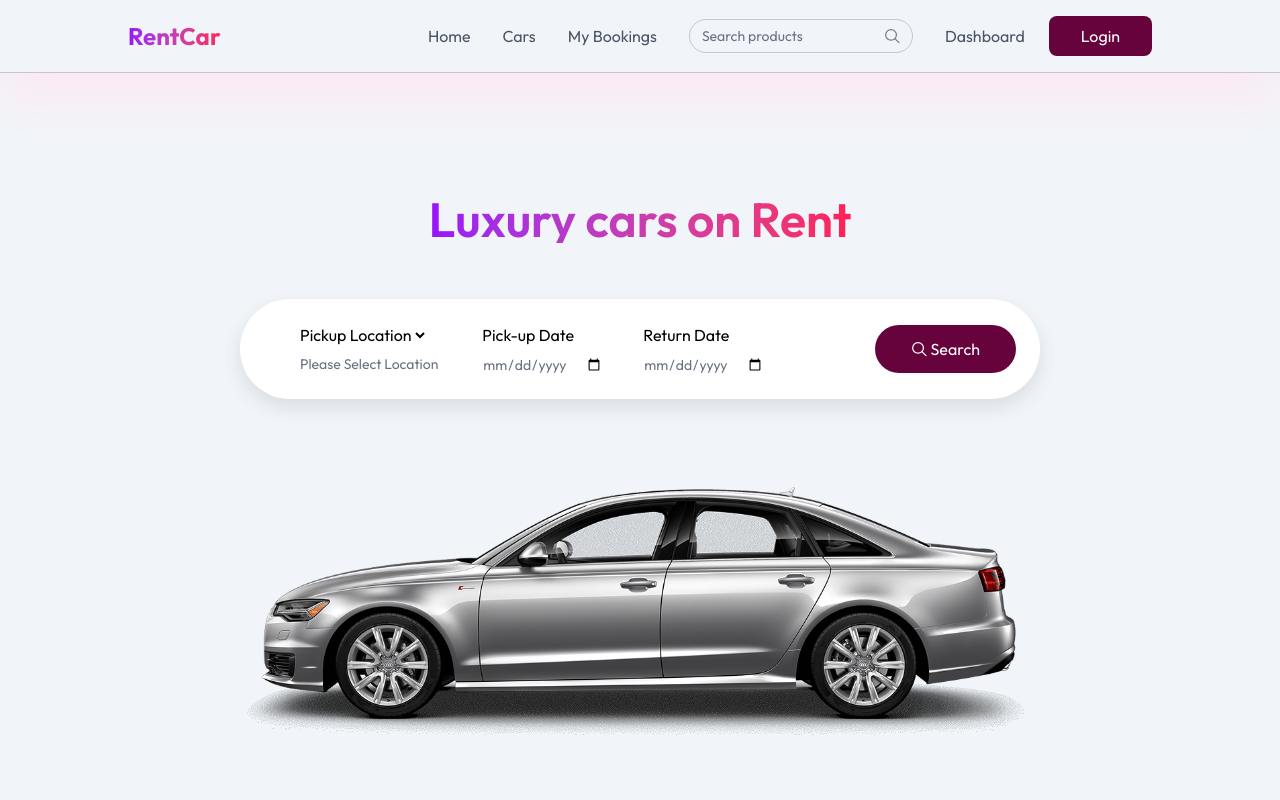
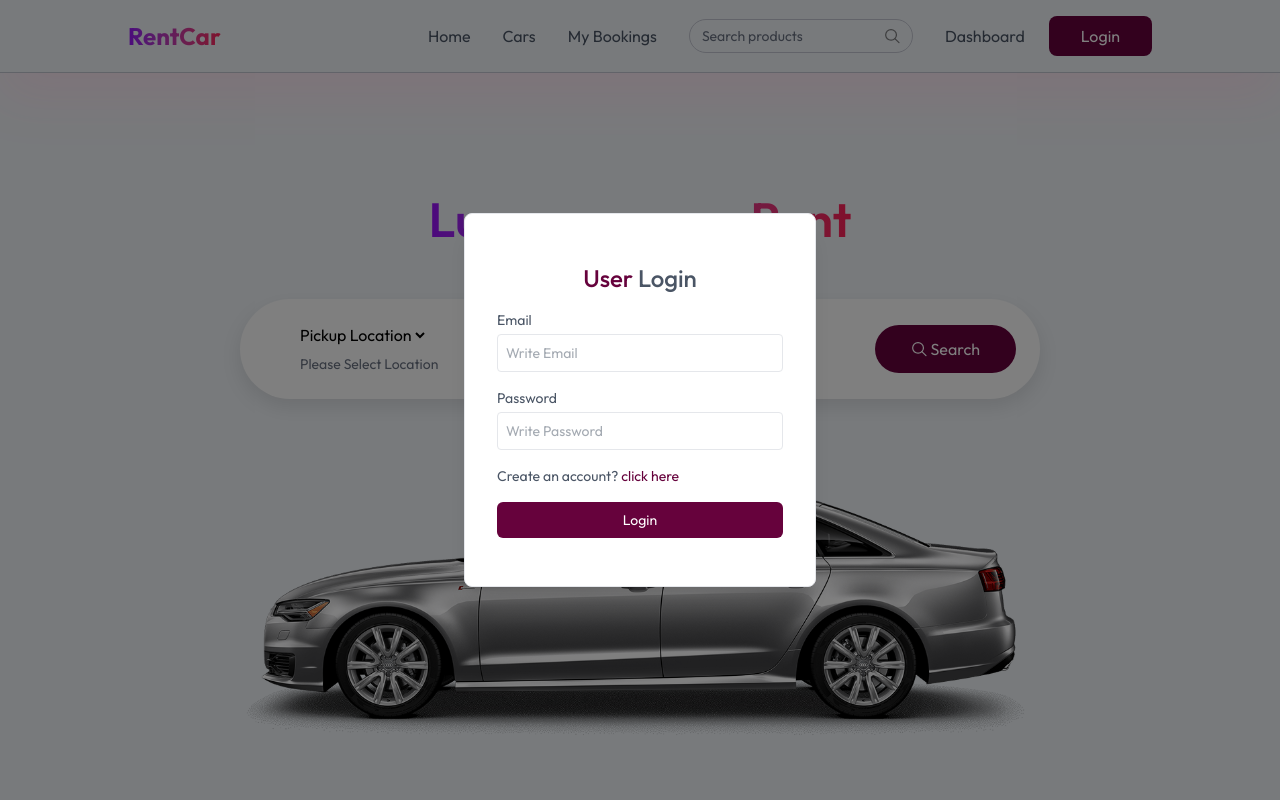
Before and after one commit to adarsh206/car-rental-booking-app, a React (Vite) app in the folder frontend/: page / in a window 1280 px wide. Both pictures are taken after a click on the button "Login". Shown: the top 800 px of the page. Built offline with nearby package versions, Linux system fonts and the light colour scheme.

Commit message:
frontend completed

```diff
--- a/frontend/src/App.jsx
+++ b/frontend/src/App.jsx
@@ -11,6 +11,7 @@
 import AddCar from './pages/owner/AddCar';
 import ManageCars from './pages/owner/ManageCars';
 import ManageBookings from './pages/owner/ManageBookings';
+import Login from './components/Login';
 
 const App = () => {
 
@@ -19,6 +20,8 @@
 
   return (
     <>
+    {showLogin && <Login setShowLogin={setShowLogin}/>}
+
       {!isOwnerPath && <Navbar setShowLogin={setShowLogin}/>}
 
       <Routes>
--- /dev/null
+++ b/frontend/src/components/Login.jsx
@@ -0,0 +1,53 @@
+import React, { useState } from 'react'
+
+const Login = ({ setShowLogin }) => {
+
+    const [state, setState] = useState("login");
+    const [name, setName] = useState("");
+    const [email, setEmail] = useState("");
+    const [password, setPassword] = useState("");
+
+    const onSubmitHandler = async (event) => {
+        event.preventDefault();
+    }
+
+  return (
+    <div onClick={() => setShowLogin(false)} className='fixed top-0 bottom-0 left-0 right-0 z-100 flex items-center text-sm
+    text-gray-600 bg-black/50'>
+        <form onSubmit={onSubmitHandler} onClick={(e) => e.stopPropagation()} className="flex flex-col gap-4 m-auto items-start p-8 py-12
+         w-80 sm:w-[352px] rounded-lg shadow-xl border border-gray-200 bg-white">
+            <p className="text-2xl font-medium m-auto">
+                <span className="text-primary">User</span> {state === "login" ? "Login" : "Sign Up"}
+            </p>
+            {state === "register" && (
+                <div className="w-full">
+                    <p>Name</p>
+                    <input onChange={(e) => setName(e.target.value)} value={name} placeholder="Write Name" className="border border-gray-200 rounded w-full p-2 mt-1 outline-primary" type="text" required />
+                </div>
+            )}
+            <div className="w-full ">
+                <p>Email</p>
+                <input onChange={(e) => setEmail(e.target.value)} value={email} placeholder="Write Email" className="border border-gray-200 rounded w-full p-2 mt-1 outline-primary" type="email" required />
+            </div>
+            <div className="w-full ">
+                <p>Password</p>
+                <input onChange={(e) => setPassword(e.target.value)} value={password} placeholder="Write Password" className="border border-gray-200 rounded w-full p-2 mt-1 outline-primary" type="password" required />
+            </div>
+            {state === "register" ? (
+                <p>
+                    Already have account? <span onClick={() => setState("login")} className="text-primary cursor-pointer">click here</span>
+                </p>
+            ) : (
+                <p>
+                    Create an account? <span onClick={() => setState("register")} className="text-primary cursor-pointer">click here</span>
+                </p>
+            )}
+            <button className="bg-primary hover:bg-primary-dull transition-all text-white w-full py-2 rounded-md cursor-pointer">
+                {state === "register" ? "Create Account" : "Login"}
+            </button>
+        </form>
+    </div>
+  )
+}
+
+export default Login
```
